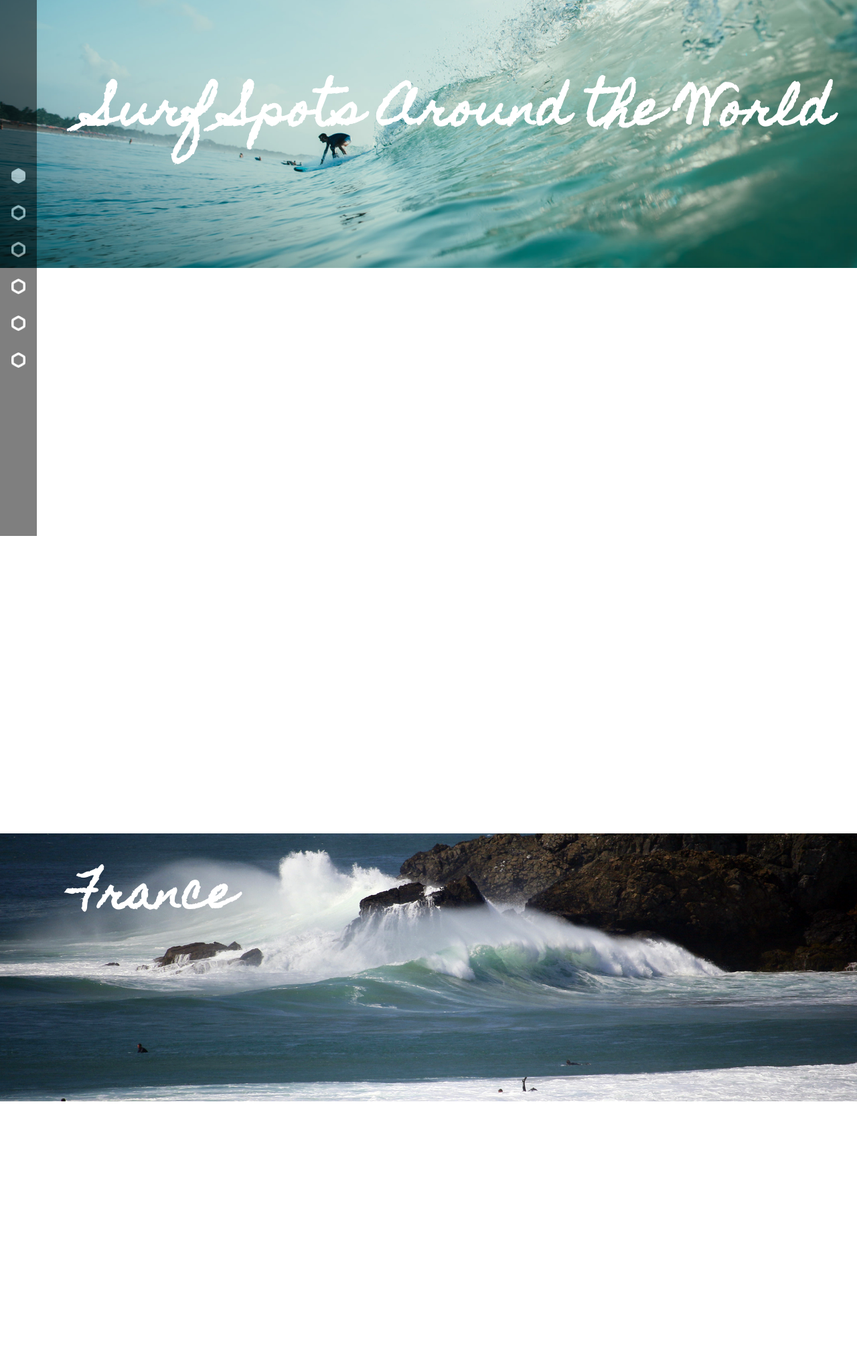
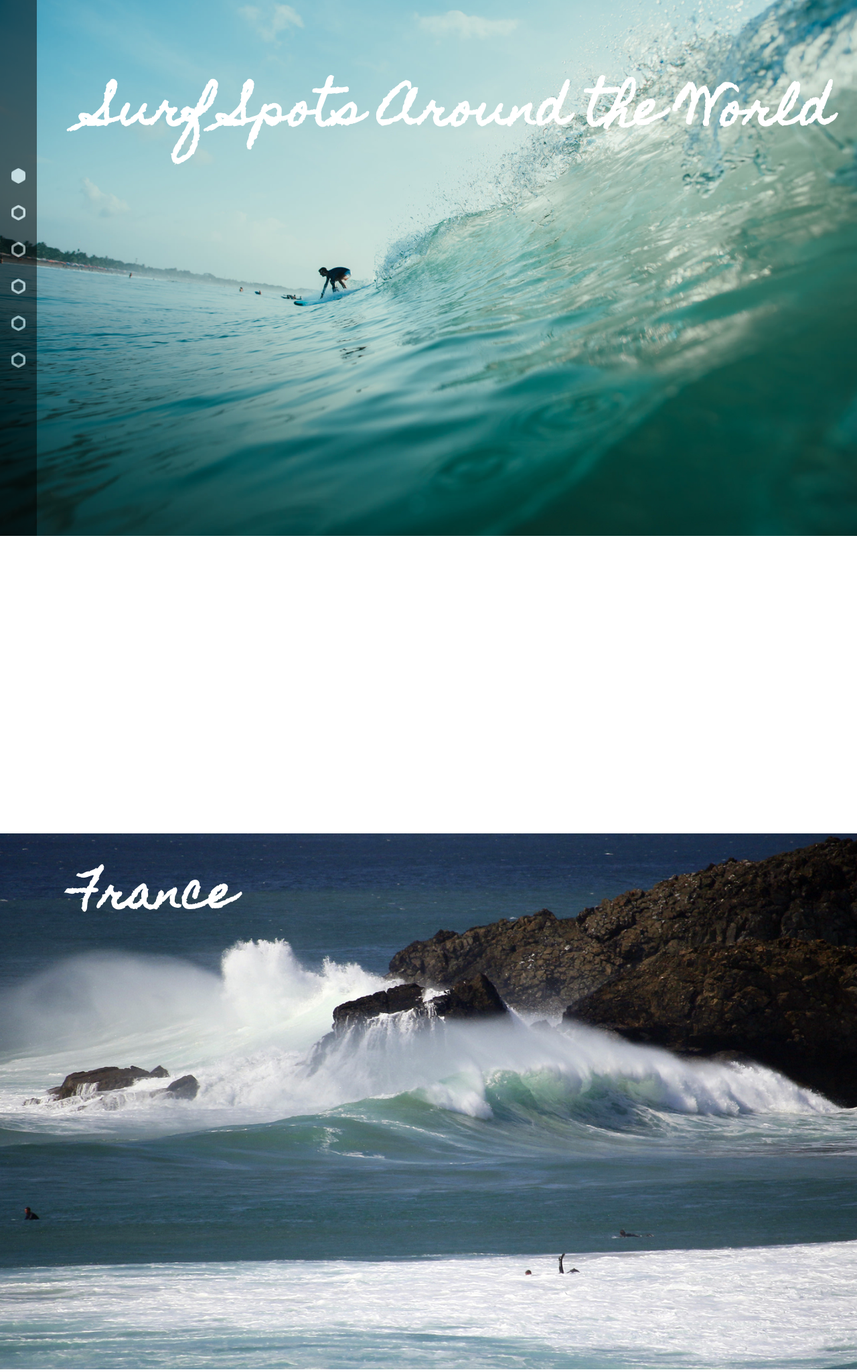
Before and after one commit to michaelaranda-web/surf-spots, a PHP site: page / in a window 1280 px wide. Shown: the top 2048 px of the page at 67% size. Run offline with PHP 8.4, Linux system fonts and the light colour scheme.

Commit message:
Reduce divider section height to 50vh.

```diff
--- a/css/styles.css
+++ b/css/styles.css
@@ -126,12 +126,12 @@ h1 {
 }
 
 .divider-section {
-  height: 100vh;
+  height: 50vh;
   background-color: white;
 }
 
 .fixed-background-section {
-  height: 50vh;
+  height: 100vh;
   background-position: center;
   background-attachment: fixed;
   background-repeat: no-repeat;
```
